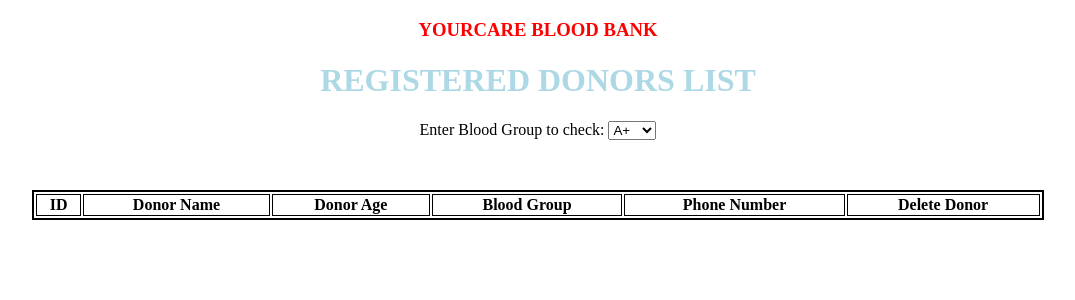
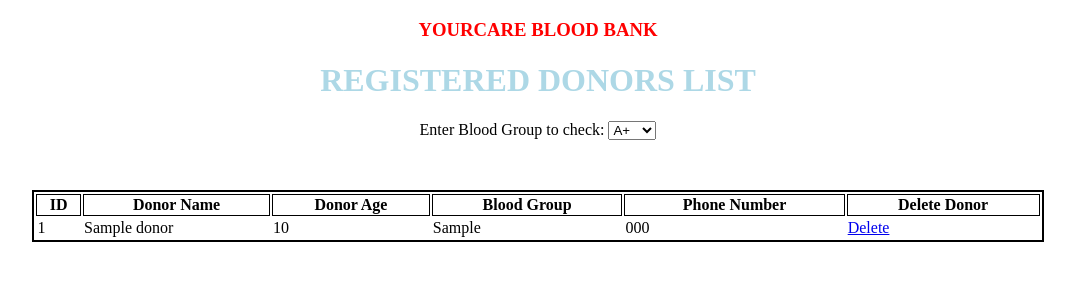
Before and after one commit to prachis-30/BloodBank, a Flask app: page /donors in a window 1280 px wide. Shown: the top 300 px of the page, without its empty margins (102-1177 px from the left). Run offline with Flask 3, Linux system fonts and the light colour scheme; tables that the repository leaves empty hold one stand-in row (values such as "Sample post"); lists and menus that the app fills with data are empty.

Commit message:
add delete

```diff
--- a/app.py
+++ b/app.py
@@ -47,9 +47,16 @@
 
     @app.route('/donors')
     def donors():
+        bg = request.args.get('bg')
+
         conn = sqlite3.connect('donors.db')
         cursor = conn.cursor()
-        cursor.execute("SELECT * FROM donors")
+
+        if bg:
+            cursor.execute("SELECT * FROM donors WHERE blood_group = ?", (bg,))
+        else:
+            cursor.execute("SELECT * FROM donors")
+
         donor_list = cursor.fetchall()
         conn.close()
 
@@ -74,6 +81,18 @@
 
         return render_template('dashboard.html', total_donor=total_donor, grp_cnt=grp_cnt)
 
+    @app.route('/delete')
+    def delete():
+        donor_id = request.args.get('id')
+
+        conn = sqlite3.connect('donors.db')
+        cursor = conn.cursor()
+        cursor.execute("DELETE FROM donors WHERE id = ?", (donor_id,))
+        conn.commit()
+        conn.close()
+
+        return redirect('/donors')
+
 
     if __name__ == '__main__':
         app.run(debug=True)
--- a/templates/dashboard.html
+++ b/templates/dashboard.html
@@ -87,7 +87,7 @@
         </div>
 
         <div class="links">
-            <a href="/add_donor" class="button1">ADD DONOR</a>
+            <a href="/" class="button1">ADD DONOR</a>
             <a href="/donors" class="button2">VIEW DONOR</a>
         </div>
     </div>
--- a/templates/donors.html
+++ b/templates/donors.html
@@ -5,6 +5,14 @@
     <meta name="viewport" content="width=device-width, initial-scale=1.0">
     <title>Donors Data</title>
 </head>
+<script>
+function confirmDelete(id) {
+    let ok = confirm("Are you sure you want to delete this donor?");
+    if (ok) {
+        window.location.href = "/delete?id=" + id;
+    }
+}
+</script>
 <style>
     h1{
         text-align: center;
@@ -49,14 +57,14 @@
                 <th>Phone Number</th>
                 <th>Delete Donor</th>
             </tr>
-            {% for d in data %}
+            {% for d in donors %}
             <tr>
                 <td>{{ d[0] }}</td>
                 <td>{{ d[1] }}</td>
                 <td>{{ d[2] }}</td>
                 <td>{{ d[3] }}</td>
                 <td>{{ d[4] }}</td>
-                <td><a href="/delete?id={{ d[0] }}">Delete</a></td>
+                <td><a href="#" onclick="confirmDelete({{ d[0] }})">Delete</a></td>
             </tr>
             {% endfor %}
         </table>
```
Also changed, not shown: donors.db.
